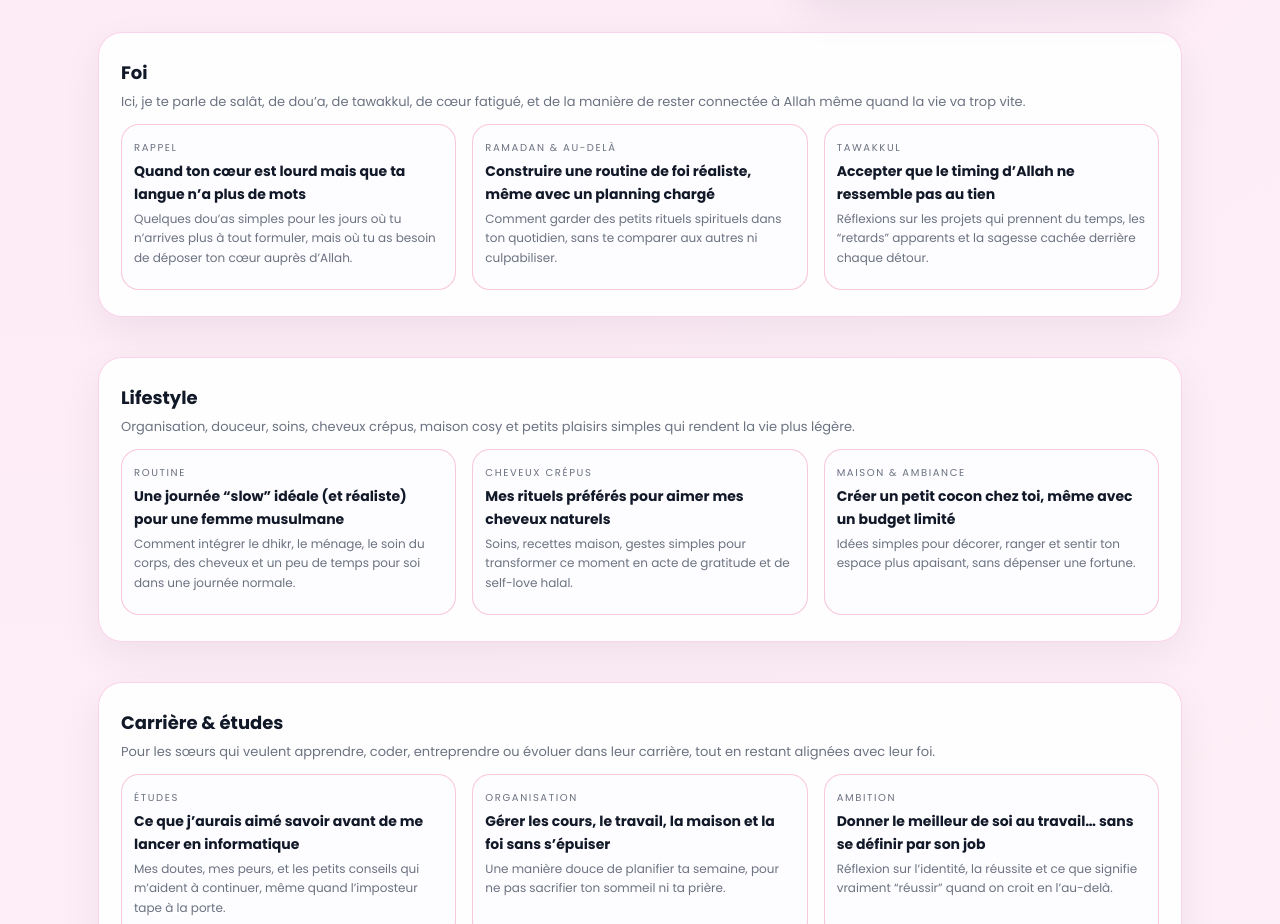
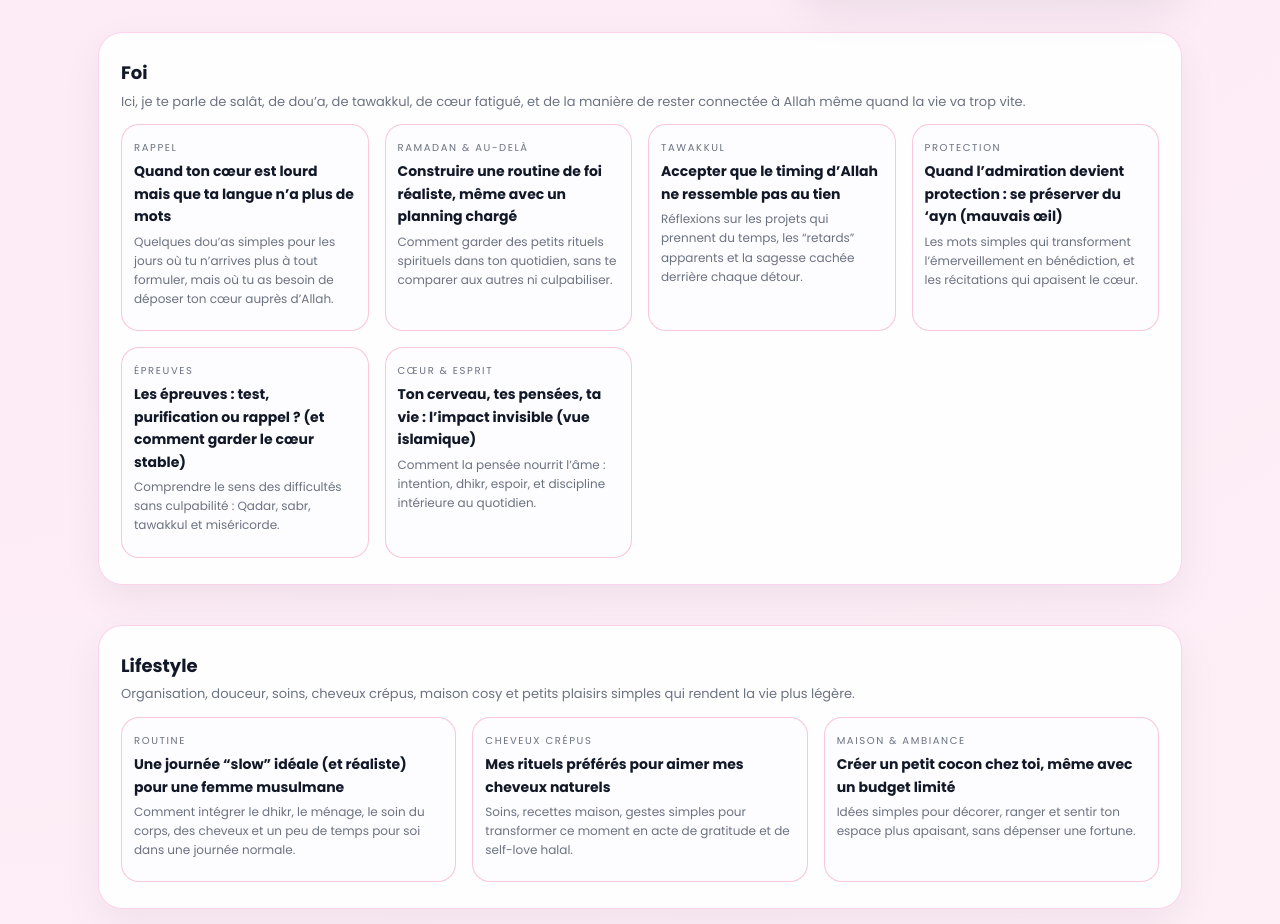
Before and after one commit to NabintouSFofana/Mon-journal, a plain HTML site: page index.html in a window 1280 px wide. Shown: the part 1400-2324 px from the top of the page. Drawn offline with nearby package versions, Linux system fonts and the light colour scheme.

Commit message:
Update index.html

```diff
--- a/index.html
+++ b/index.html
@@ -1113,12 +1113,6 @@ body {
 .article-modal-body {
   padding: 2px 0;
 }
-/* Forcer la pop-up à utiliser les mêmes tailles que les sections normales */
-.article-modal-body h2 {
-  font-size: 18px !important;        /* même que .content-section h2 */
-  line-height: 1.3;
-}
-
 .article-modal-body .lead,
 .article-modal-body p,
 .article-modal-body li {
@@ -1134,7 +1128,9 @@ body {
   margin-bottom: 8px;
 }
 
-.article-modal-body h2 { font-size: 1.4rem; }
+.article-modal-body h2 { font-size: 18px !important; line-height: 1.3; margin-bottom: 6px; }
+.article-modal-body h3 { font-size: 15px !important; line-height: 1.35; margin-top: 14px; margin-bottom: 6px; }
+.article-modal-body h4 { font-size: 13px !important; line-height: 1.35; margin-top: 10px; margin-bottom: 4px; }
 
 
   </style>
@@ -1453,6 +1449,31 @@ body {
             Réflexions sur les projets qui prennent du temps, les “retards” apparents et la sagesse cachée derrière chaque détour.
           </p>
         </article>
+
+        <article class="section-post" data-article-target="article-foi-mauvais-oeil">
+          <span class="badge">Protection</span>
+          <h3>Quand l’admiration devient protection : se préserver du ‘ayn (mauvais œil)</h3>
+          <p>
+            Les mots simples qui transforment l’émerveillement en bénédiction, et les récitations qui apaisent le cœur.
+          </p>
+        </article>
+
+        <article class="section-post" data-article-target="article-foi-epreuves-sagesse">
+          <span class="badge">Épreuves</span>
+          <h3>Les épreuves : test, purification ou rappel ? (et comment garder le cœur stable)</h3>
+          <p>
+            Comprendre le sens des difficultés sans culpabilité : Qadar, sabr, tawakkul et miséricorde.
+          </p>
+        </article>
+
+        <article class="section-post" data-article-target="article-foi-pensee-cerveau">
+          <span class="badge">Cœur & esprit</span>
+          <h3>Ton cerveau, tes pensées, ta vie : l’impact invisible (vue islamique)</h3>
+          <p>
+            Comment la pensée nourrit l’âme : intention, dhikr, espoir, et discipline intérieure au quotidien.
+          </p>
+        </article>
+
       </div>
     </section>
 
```
